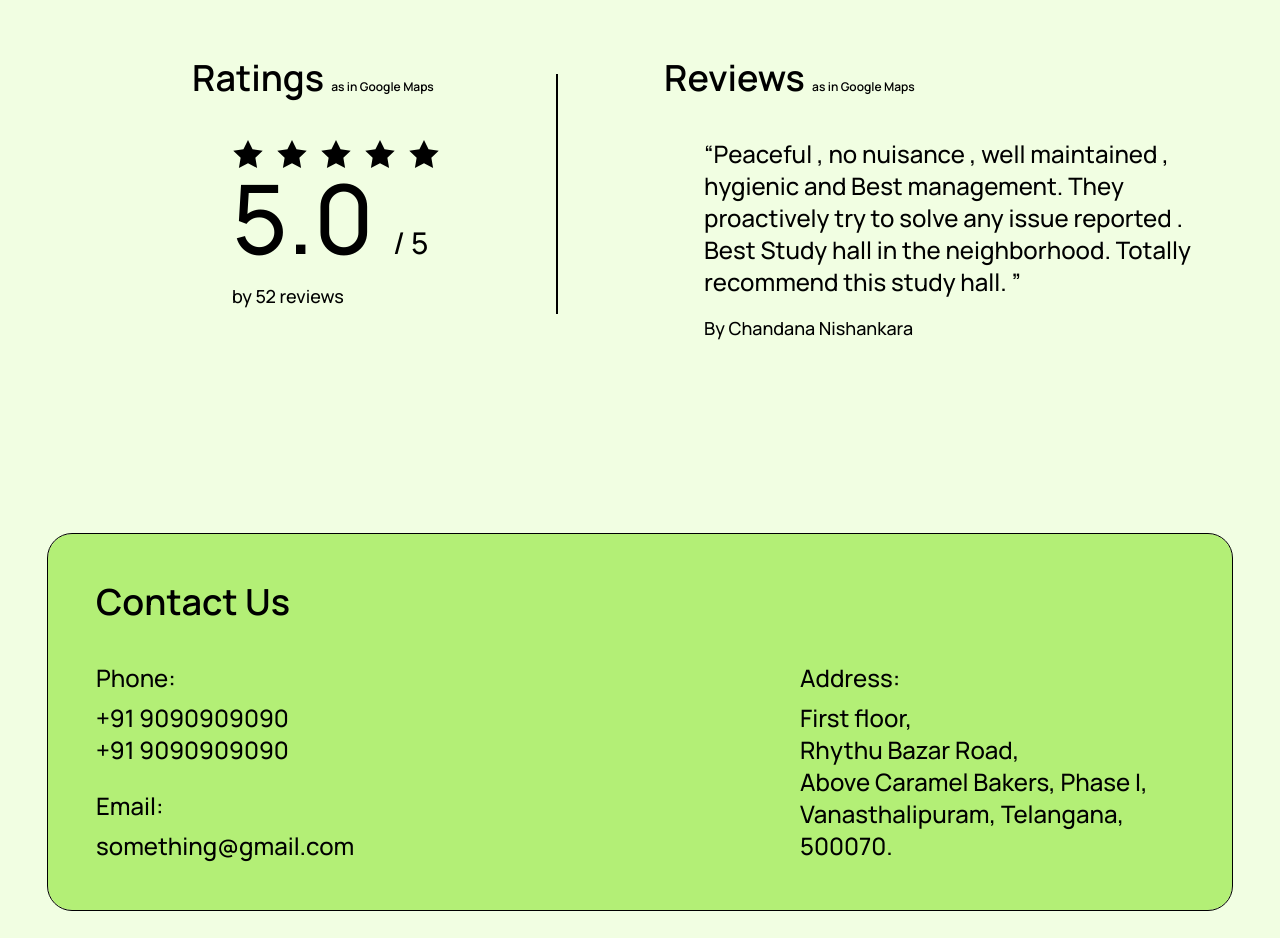
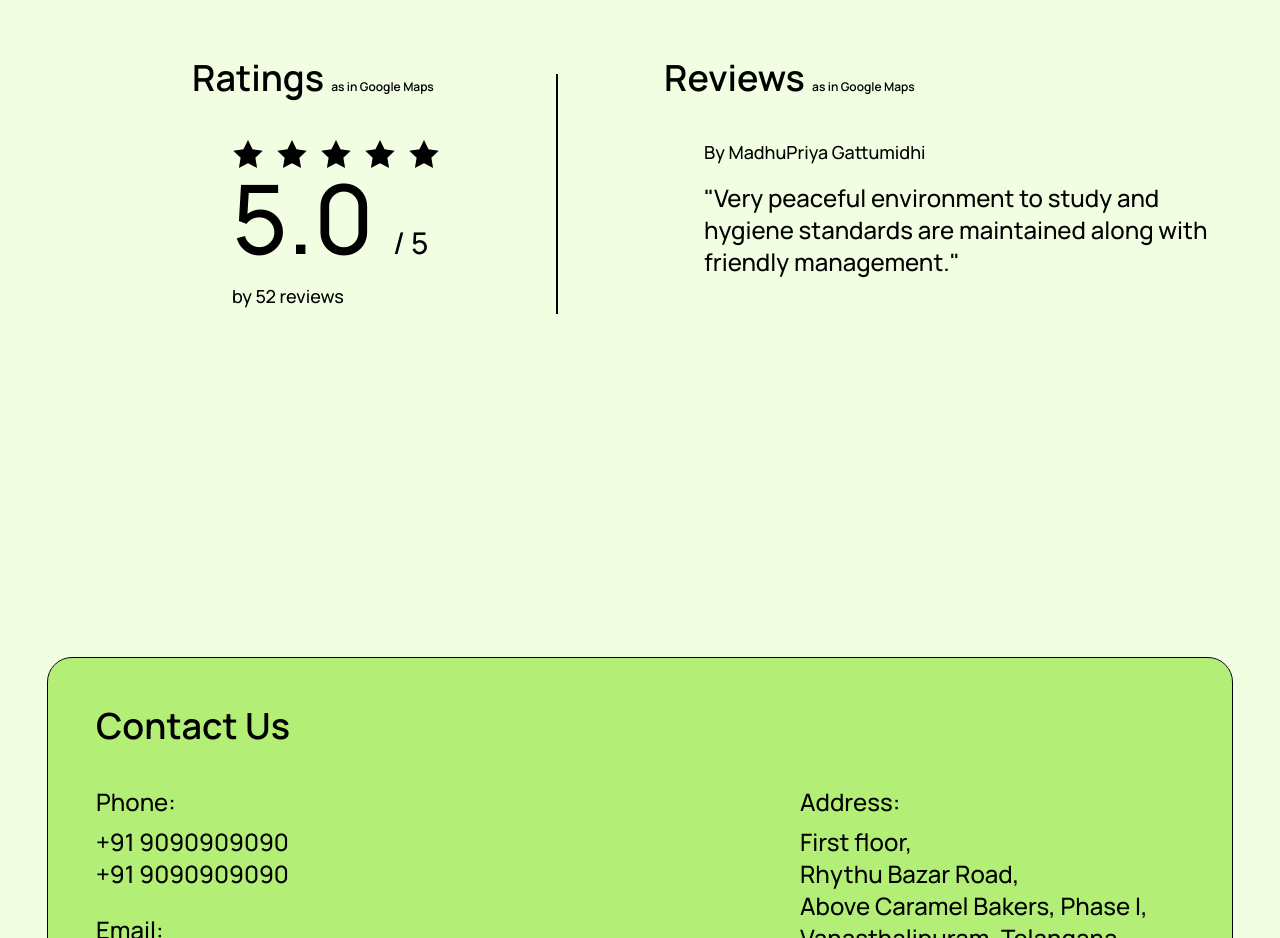
Before and after one commit to RadioRambo/studyhall, a SvelteKit app: page / in a window 1280 px wide. Shown: the part 3220-4158 px from the top of the page. Built offline with nearby package versions, Linux system fonts and the light colour scheme.

Commit message:
Add reviews slider

```diff
--- a/src/routes/RatingReviewSection.svelte
+++ b/src/routes/RatingReviewSection.svelte
@@ -1,8 +1,51 @@
 <script>
 	import Heading from './(components)/Heading.svelte';
+	import { onMount } from 'svelte';
+
+	let currentIndex = 0;
+	let reviews = [
+		{
+			author: 'Pavan Gobburi',
+			content:
+				'Very good and neat maintenance. Very comfortable place with affordable prices.Very good environment for preparation. 24*7 availability is the one which is better for Aspirants who wish to stay late. Overall a good place for preparation.'
+		},
+		{
+			author: 'MadhuPriya Gattumidhi',
+			content:
+				'Very peaceful environment to study and hygiene standards are maintained along with friendly management.'
+		},
+		{
+			author: 'Chandana Nishankara',
+			content:
+				'Peaceful ,no nuisance ,well maintained ,hygienic and Best management. They proactively try to solve any issue reported .Best Study hall in the neighborhood. Totally recommend this study hall.'
+		},
+		{
+			author: 'Karnati Sravani',
+			content:
+				'Maintenance is good. Environment is good for study. Spacious, lighting is good. Very well thought of ventilation and other arrangements. Owner is responsible and listens to the queries. Also solves the problems. Overall, management is good and this study hall is a good option at the same cost compared to other local study halls.'
+		},
+		{
+			author: 'Geetha Rajeshwari',
+			content:
+				'The most peaceful and cleanliest study hall in and around Vanasthalipuram with reasonable prices'
+		}
+	];
+
+	onMount(() => {
+		// Auto-play the slider every 3 seconds
+		const interval = setInterval(() => {
+			currentIndex = (currentIndex + 1) % reviews.length;
+		}, 3000);
+
+		return () => {
+			clearInterval(interval);
+		};
+	});
 </script>
 
-<div class="flex flex-col md:flex-row md:gap-10 lg:gap-20 md:justify-end">
+<div
+	class="flex flex-col md:flex-row md:gap-10 lg:gap-20 md:justify-end h-[1200px] sm:h-[900px] md:h-[700px] lg:h-[600px]"
+>
 	<div class="md:basis-1/4">
 		<Heading
 			heading="Ratings"
@@ -118,12 +161,14 @@
 			url="https://www.google.com/maps/place/Enlight+Study+Hall/@17.3313833,78.5686183,17z/data=!3m1!5s0x3bcba1f979886f0f:0x86c4b35602ef8431!4m8!3m7!1s0x3bcba181c59e60bb:0x6e0c77b8eaf8e33d!8m2!3d17.3313782!4d78.5711932!9m1!1b1!16s%2Fg%2F11txt65n2f?entry=ttus"
 		/>
 		<div class="mx-6 lg:ml-16">
-			<div class="max-w-lg md:max-w-xl">
-				“Peaceful , no nuisance , well maintained , hygienic and Best management. They proactively
-				try to solve any issue reported . Best Study hall in the neighborhood. Totally recommend
-				this study hall. ”
-			</div>
-			<div class="mt-4 text-lg">By Chandana Nishankara</div>
+			{#each reviews as review, i}
+				{#if i === currentIndex}
+					<div class="mb-4 text-lg">By {review.author}</div>
+					<div class="max-w-lg h-fit md:max-w-xl">
+						"{review.content}"
+					</div>
+				{/if}
+			{/each}
 		</div>
 	</div>
 </div>
```
